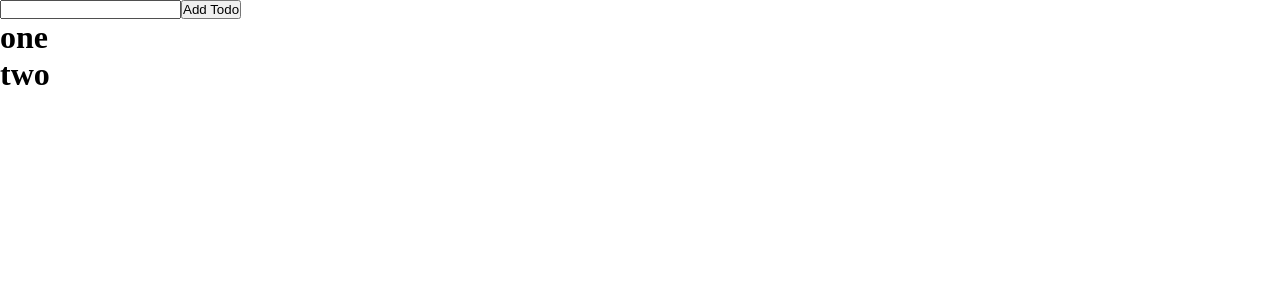
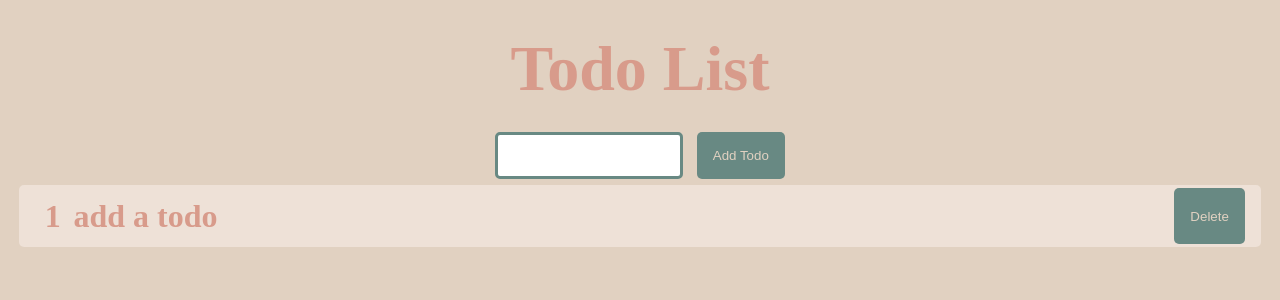
Before and after one commit to roseandlily33/curly-wurly, a React (Create React App) app in the folder main/: page / in a window 1280 px wide. Shown: the top 300 px of the page. Built offline with nearby package versions, Linux system fonts and the light colour scheme.

Commit message:
Added styling

```diff
--- a/main/src/App.js
+++ b/main/src/App.js
@@ -1,8 +1,10 @@
 import Main from "./Main";
+import Header from "./Components/Header";
 function App() {
 
   return (
     <div>
+      <Header />
       <Main />
     </div>
   );
--- a/main/src/Components/DisplayTodo.js
+++ b/main/src/Components/DisplayTodo.js
@@ -2,9 +2,13 @@
 const DisplayTodos = ({todos}) => {
     return (
        <div>
-         {todos.map((t) => (
-            <div>
+         {todos.map((t, i) => (
+            <div id="eachTodo">
+                <div id="leftTodo">
+                <h1>{i + 1}</h1>
                 <h1>{t}</h1>
+                </div>
+                <button>Delete</button>
             </div>
         ))}
        </div>
--- a/main/src/Components/Header.js
+++ b/main/src/Components/Header.js
@@ -0,0 +1,10 @@
+
+const Header = () => {
+    return (
+        <header>
+            <h1>Todo List</h1>
+        </header>
+     );
+}
+
+export default Header;
--- a/main/src/Main.js
+++ b/main/src/Main.js
@@ -1,17 +1,15 @@
 import {useState} from 'react';
 import DisplayTodos from './Components/DisplayTodo';
 const Main = () => {
-    const[todos, setTodos] = useState(['one', 'two']);
+    const[todos, setTodos] = useState(['add a todo']);
     const[newTodo, setNewTodo] = useState('');
     const handleSubmit = () => {
         setTodos([...todos, newTodo]);
-        console.log('mytodos', todos);
     };
 
-    console.log(todos)
     return (
         <main>
-        <div>
+        <div id="inputForm">
             <input type="text" value={newTodo} onChange={(e) => setNewTodo(e.target.value)}></input>
             <button type="submit" onClick={handleSubmit}>Add Todo</button>
         </div>
--- a/main/src/index.css
+++ b/main/src/index.css
@@ -1,5 +1,54 @@
 *{
   margin: 0;
-  padding: 0;
+  padding: 0.2em;
   box-sizing: border-box;
+  color: var(--pink);
 }
+
+:root{
+  --teal:#688983;
+  --pink: #d89b8b;
+  --cream: #e1d1c1;
+  --yellow: 	#e1994e;
+  --extraCream: #eee1d7;
+  --borderRadius: 5px;
+}
+body{
+  background-color: var(--cream);
+}
+header{
+  text-align: center;
+  font-size: 2em;
+}
+button{
+  border: none;
+  background-color: var(--teal);
+  color: var(--cream);
+  padding: 1.2em;
+  border-radius: var(--borderRadius);
+  margin-left: 1em;
+}
+input{
+  border-radius: var(--borderRadius);
+  border: 3px solid var(--teal);
+  color: darkslategray;
+}
+#inputForm{
+  display: flex;
+  justify-content: center;
+}
+/* The todo list */
+#eachTodo{
+  display: flex;
+  flex-direction: row;
+  justify-content:space-between;
+  padding-left: 1em;
+  padding-right: 1em;
+  background-color: var(--extraCream);
+  border-radius: var(--borderRadius);
+  margin-bottom: 0.5em;
+}
+#leftTodo{
+  display: flex;
+  flex-direction: row;
+}
```
